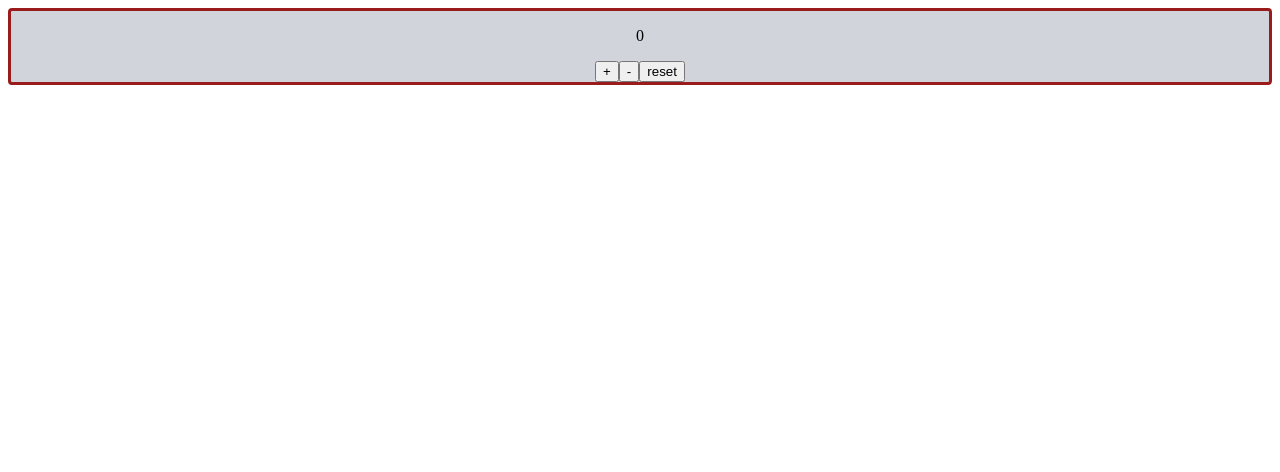
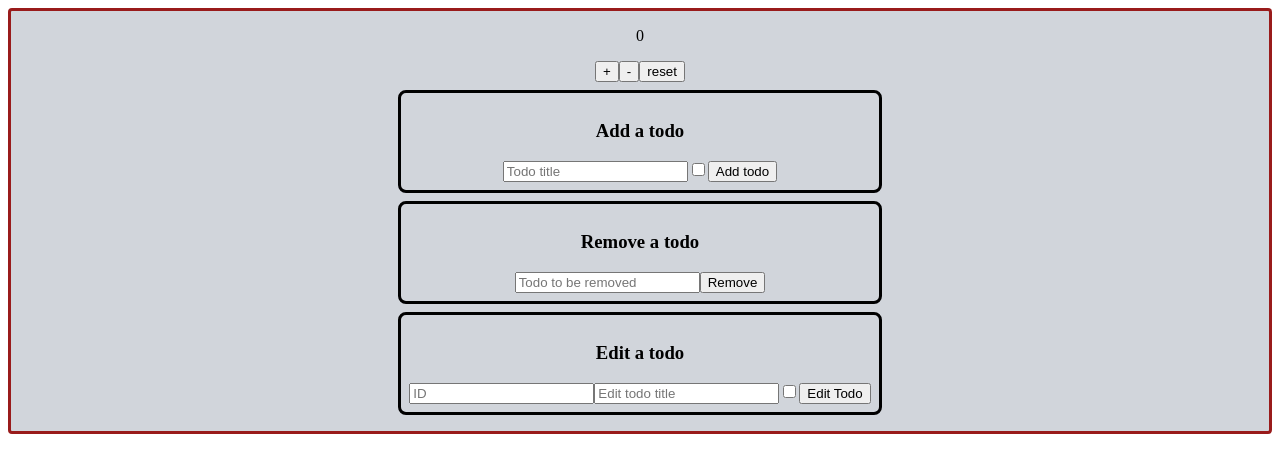
Before and after one commit to Kekko26/react-exercises, a React (Create React App) app: page / in a window 1280 px wide. Shown: the top 472 px of the page. Built offline with nearby package versions, Linux system fonts and the light colour scheme.

Commit message:
Exercise done

```diff
--- a/src/AppRedux.js
+++ b/src/AppRedux.js
@@ -1,8 +1,14 @@
 import { CounterWithRedux } from "./app/features/counter/CounterWithRedux";
+import { ToDoListWithRedux } from "./app/features/todoList/ToDoListWithRedux";
+import { UsersWithRedux } from "./app/features/users/UsersWithRedux";
 
 export function AppRedux(){
 
     return(
+    <div>
         <CounterWithRedux/>
+        {/* <UsersWithRedux /> */}
+        <ToDoListWithRedux/>
+    </div>
     )
 }
--- /dev/null
+++ b/src/app/features/todoList/ToDoListWithRedux.js
@@ -0,0 +1,77 @@
+import { useState } from "react"
+import { useDispatch, useSelector } from "react-redux"
+import { selectAllTodos } from "./todoSlice"
+import { Add, Remove, Edit } from "./todoSlice"
+
+export function ToDoListWithRedux(){
+    const TodoList = useSelector(selectAllTodos)
+    const dispatch = useDispatch()
+    const [id, setId] = useState(1)
+    const [todo, setTodo] = useState({title: '', id: id, completed: false})
+    const [removeId, setRemoveId] = useState('')
+    const [edit, setEdit] = useState({title: '', completed: false})
+    const [editId, setEditId] = useState('')
+
+    function handleTodo(e){
+        setTodo(prev => {
+            return {...prev, [e.target.name]: e.target.type === 'checkbox' ? e.target.checked : e.target.value}
+        })
+    }
+
+    function handleAddClick(){
+        dispatch(Add(todo))
+        setTodo({title: '', id: id+1,  completed: false})
+        setId(prev => prev+1)
+    }
+
+    function handleRemoveId(e){
+        setRemoveId(Number(e.target.value))
+    }
+
+    function handleRemoveClick(){
+        dispatch(Remove(removeId))
+        setRemoveId('')
+    }
+
+    function handleEdit(e){
+        setEdit(prev => {return {...prev, [e.target.name]: e.target.type==='checkbox' ? e.target.checked : e.target.value}})
+    }
+    function handleEditId(e){
+        setEditId(Number(e.target.value))
+    }
+    function handleEditClick(){
+        dispatch(Edit({id:editId, data: edit}))
+        setEdit({title: '', completed: false})
+        setEditId('')
+    }
+
+    return(
+        <div>
+            <div className="m-2 p-2 border-solid border-1 rounded-lg border-white-500">
+                <h3>Add a todo</h3>
+                <input name="title" value={todo.title} onChange={handleTodo} placeholder='Todo title'/>
+                <input name="completed" type='checkbox' checked={todo.completed} onChange={handleTodo}/>
+                <button onClick={handleAddClick}>Add todo</button>
+            </div>
+
+            <div className="m-2 p-2 border-solid border-1 rounded-lg border-white-500">
+                <h3>Remove a todo</h3>
+                <input name="removeById" value={removeId} onChange={handleRemoveId} placeholder='Todo to be removed'/>
+                <button onClick={handleRemoveClick}>Remove</button>
+            </div>
+
+            <div className="m-2 p-2 border-solid border-1 rounded-lg border-white-500">
+                <h3>Edit a todo</h3>
+                <input name="EditId" value={editId} onChange={handleEditId} placeholder='ID'/>
+                <input name="title" value={edit.title} onChange={handleEdit} placeholder='Edit todo title'/>
+                <input name="completed" type='checkbox' checked={edit.completed} onChange={handleEdit}/>
+
+                <button onClick={handleEditClick}>Edit Todo</button>
+            </div>
+
+            <ul className="list-none pl-0">
+                {TodoList.map(item=>{return <li className={`border-solid border-1 m-2 p-2 ${item.completed ? "border-green-500" : "border-red-500"}`} key={item.id}><p>{item.title} - ID: {item.id}</p> {item.completed ? 'Done' : 'Not done yet'}</li>})}
+            </ul>
+        </div>
+    )
+}
--- /dev/null
+++ b/src/app/features/todoList/todoSlice.js
@@ -0,0 +1,27 @@
+import { createSlice, current } from "@reduxjs/toolkit"
+
+const initialState = []
+
+const todoSlice = createSlice({
+    name: 'todo',
+    initialState,
+    reducers:{
+        Add: (state, action) => [...state, action.payload],
+        Remove: (state, action) => current(state).filter(item => item.id!==action.payload),
+        Edit: (state,action) => {
+           return current(state).map(item=> {
+                if(item.id===action.payload.id){
+                    return {...item, ...action.payload.data}
+                }
+                else{ return item }
+            })
+        }
+
+    }
+})
+
+export const { Add, Remove, Edit } = todoSlice.actions;
+
+export const todoReducer = todoSlice.reducer;
+
+export const selectAllTodos = (state) => state.todos;
--- /dev/null
+++ b/src/app/features/users/UsersWithRedux.js
@@ -0,0 +1,85 @@
+import { useState } from "react";
+import { useSelector, useDispatch } from "react-redux";
+import { Add, Remove, Edit, selectAllUsers} from "./usersSlice"
+
+export function UsersWithRedux(){
+    const usersList = useSelector(selectAllUsers)
+
+    const dispatch = useDispatch()
+
+    const [username, setUsername] = useState('')
+    const [age, setAge] = useState('')
+    const [idCounter, setIdCounter] = useState(1)
+    const [idRemove, setIdRemove] = useState('')
+    const [userId, setUserId] = useState('')
+    const [editAge, setEditAge] = useState('')
+
+
+
+    function handleUsername(e){
+        setUsername(e.target.value)
+    }
+    function handleAge(e){
+        setAge(Number(e.target.value))
+    }
+
+    function handleAdd(){
+        dispatch(Add({name:username, id: idCounter, age: age}))
+        setUsername('');
+        setAge(0)
+        setIdCounter(state=> state+1)
+    }
+
+    function handleRemove(e){
+        setIdRemove(Number(e.target.value))
+    }
+
+    function handleRemoveUser(){
+        dispatch(Remove(idRemove))
+        // console.log(usersList);
+    }
+
+    function handleEditId(e){
+        setUserId(Number(e.target.value))
+    }
+    function handleEditAge(e){
+        setEditAge(Number(e.target.value))
+    }
+
+    function handleEdit(){
+        dispatch(Edit({id:userId, data:{age: editAge}}))
+        setEditAge('')
+        setUserId('')
+    }
+
+    return(
+
+        <div>
+            <div>
+
+            <h4>Add a user</h4>
+            <input name="username" onChange={handleUsername} value={username} placeholder="Name"/>
+            <input name="age" onChange={handleAge} value={age} placeholder="Age"/>
+            <button disabled={!username || !age} onClick={handleAdd}>Add</button>
+
+            </div>
+
+            <div>
+                <h4>Remove a user by ID</h4>
+                <input name="idRemove" value={idRemove} onChange={handleRemove} placeholder={'Insert an user ID'}/>
+                <button onClick={handleRemoveUser} disabled={!idRemove}>Remove user</button>
+            </div>
+
+            <div>
+                <h4>Edit a user's age</h4>
+                <input onChange={handleEditId} value={userId} name="userId" placeholder="ID of the user you want to edit"/>
+                <input onChange={handleEditAge} value={editAge} name="newAge"placeholder="New age"/>
+                <button onClick={handleEdit}>Edit user</button>
+            </div>
+
+            <ul className="list-none pl-0">
+                {usersList.map((item)=> <li key={item.id} className="border-solid border-1 border-white-400 m-3 p-2"><p>Name: {item.name}</p> <p>ID: {item.id}</p> <p>Age: {item.age}</p></li>)}
+            </ul>
+        </div>
+    )
+}
--- /dev/null
+++ b/src/app/features/users/usersSlice.js
@@ -0,0 +1,26 @@
+import { createSlice, current } from "@reduxjs/toolkit";
+
+const initialState = []
+
+export const usersSlice = createSlice({
+    name: 'users',
+    initialState,
+    reducers:{
+        Add: (state, action) => [...state, action.payload],
+        Remove: (state, action) => current(state).filter(item=>item.id!==action.payload),
+        Edit: (state, action) => {
+            return current(state).map(item => {
+                if(item.id===action.payload.id){
+                    return{...item, ...action.payload.data}
+                }
+                else {return item}
+                })
+        }
+    }
+})
+
+export const { Add, Remove, Edit } = usersSlice.actions;
+
+export const selectAllUsers = (state)=> state.users
+
+export const usersReducer = usersSlice.reducer
--- a/src/app/store.js
+++ b/src/app/store.js
@@ -1,8 +1,12 @@
 import { configureStore } from "@reduxjs/toolkit";
 import { counterReducer }  from "./features/counter/counterReducer";
+import { todoReducer } from "./features/todoList/todoSlice";
+import { usersReducer } from "./features/users/usersSlice";
 
 export const store = configureStore({
     reducer:{
-        counter: counterReducer
+        counter: counterReducer,
+        users: usersReducer,
+        todos: todoReducer
     }
 })
```
